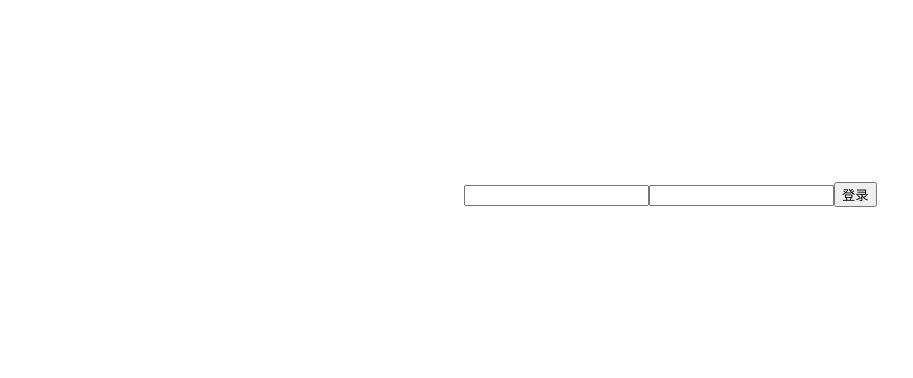
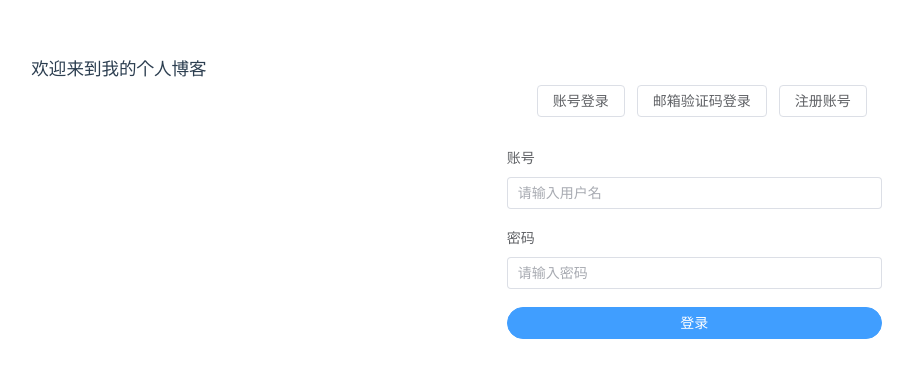
Before and after one commit to ailisaz/todolist, a Vue app: page /login in a window 1280 px wide. Shown: the part 206-584 px from the top of the page, without its empty margins (176-1089 px from the left). Built offline with nearby package versions, Linux system fonts and the light colour scheme; the HTML template or start-up script is replaced by a standard one.

Commit message:
对项目引入vue3，搭建登陆/注册界面

```diff
--- a/package.json
+++ b/package.json
@@ -18,6 +18,7 @@
     "format": "prettier --write --experimental-cli src/"
   },
   "dependencies": {
+    "element-plus": "^2.12.0",
     "pinia": "^3.0.4",
     "vue": "^3.5.25",
     "vue-router": "^4.6.3"
@@ -42,6 +43,8 @@
     "npm-run-all2": "^8.0.4",
     "prettier": "3.6.2",
     "typescript": "~5.9.0",
+    "unplugin-auto-import": "^20.3.0",
+    "unplugin-vue-components": "^30.0.0",
     "vite": "^7.2.4",
     "vite-plugin-vue-devtools": "^8.0.5",
     "vitest": "^4.0.14",
--- a/src/App.vue
+++ b/src/App.vue
@@ -4,11 +4,7 @@ import { RouterLink, RouterView } from 'vue-router'
 </script>
 
 <template>
-	<!-- <img alt="Vue logo" class="logo" src="@/assets/logo.svg" width="125" height="125" /> -->
-	<!-- <HelloWorld msg="You did it!" /> -->
 	<div>
-		<!-- <RouterLink to="/">Home</RouterLink>
-		<RouterLink to="/about">About</RouterLink> -->
 		<RouterLink to="/login"></RouterLink>
 	</div>
 <RouterView />
--- a/src/assets/main.css
+++ b/src/assets/main.css
@@ -26,10 +26,4 @@ a,
     display: flex;
     place-items: center;
   }
-
-  #app {
-    display: grid;
-    grid-template-columns: 1fr 1fr;
-    padding: 0 2rem;
-  }
 }
--- a/src/views/LoginSignUp.vue
+++ b/src/views/LoginSignUp.vue
@@ -1,19 +1,125 @@
 <script setup lang="ts">
-
+import { ref, reactive } from 'vue'
+const loginForm = reactive({
+	username: '',
+	password: '',
+})
+const emailForm = reactive({
+	email: '',
+	verity: '',
+})
+const registForm = reactive({
+	username: '',
+	password: '',
+	email: '',
+	verity: '',
+})
+const onLogin = () => {
+	console.log('提交成功')
+}
+const onEmail = () => {
+	console.log('提交成功')
+}
+const onRegist = () => {
+	console.log('提交成功')
+}
+const currentMode = ref('uname')
 </script>
 
 <template>
-	<div class="login">
-		<form action="">
-			<input type="text">
-			<input type="text">
-			<button>登录</button>
-		</form>
+	<div class="container">
+		<div class="left-panel">
+			<h3>欢迎来到我的个人博客</h3>
+		</div>
+		<div class="right-panel">
+			<div class="right-panel-model">
+				<el-button @click="currentMode = 'uname'"
+					:type="currentMode === 'uname' ? 'paimary' : ''">账号登录</el-button>
+				<el-button @click="currentMode = 'email'"
+					:type="currentMode === 'email' ? 'primary' : ''">邮箱验证码登录</el-button>
+				<el-button @click="currentMode = 'regist'"
+					:type="currentMode === 'regist' ? 'primary' : ''">注册账号</el-button>
+			</div>
+			<div class="right-panel-form">
+				<el-form v-if="currentMode === 'uname'" :model="loginForm" class="demo-form-inline">
+					<el-form-item label="账号" label-position="top">
+						<el-input v-model="loginForm.username" placeholder="请输入用户名" clearable />
+					</el-form-item>
+					<el-form-item label="密码" label-position="top">
+						<el-input v-model="loginForm.password" placeholder="请输入密码" show-password />
+					</el-form-item>
+					<el-form-item>
+						<el-button type="primary" @click="onLogin" round style="width: 100%">登录</el-button>
+					</el-form-item>
+				</el-form>
+				<el-form v-if="currentMode === 'email'" :model="emailForm" class="demo-form-inline">
+					<el-form-item label="邮箱" label-position="top">
+						<el-input v-model="emailForm.email" placeholder="请输入邮箱" clearable />
+					</el-form-item>
+					<el-form-item label="验证码" label-position="top">
+						<el-input v-model="emailForm.verity" placeholder="验证码" clearable><template #append>发送验证码<el-button/></template></el-input>
+					</el-form-item>
+					<el-form-item>
+						<el-button type="primary" @click="onEmail" round style="width: 100%">登录</el-button>
+					</el-form-item>
+				</el-form>
+				<el-form v-if="currentMode === 'regist'" :model="registForm" class="demo-form-inline">
+					<el-form-item label="用户名" label-position="top">
+						<el-input v-model="registForm.username" placeholder="请输入用户名" clearable />
+					</el-form-item>
+					<el-form-item label="密码" label-position="top">
+						<el-input v-model="registForm.password" placeholder="请输入密码" show-password />
+					</el-form-item>
+					<el-form-item label="确认密码" label-position="top">
+						<el-input v-model="registForm.password" placeholder="请再一次输入密码" show-password />
+					</el-form-item>
+					<el-form-item label="邮箱" label-position="top">
+						<el-input v-model="registForm.email" placeholder="请输入邮箱" clearable />
+					</el-form-item>
+					<el-form-item label="验证码" label-position="top">
+						<el-input v-model="registForm.verity" placeholder="验证码" clearable><template #append>发送验证码<el-button/></template></el-input>
+					</el-form-item>
+					<el-form-item>
+						<el-button type="primary" @click="onRegist" round style="width: 100%">登录</el-button>
+					</el-form-item>
+				</el-form>
+			</div>
+		</div>
 	</div>
 </template>
 
 <style scoped>
-	.login{
-		display: flex;
-	}
+.container {
+	display: flex;
+	max-width: 1300px;
+}
+
+.left-panel {
+	margin: 10em;
+	display: flex;
+	flex: 1;
+}
+
+.right-panel {
+	display: flex;
+	flex-direction: column;
+	flex: 1;
+	margin: 10em;
+}
+
+.demo-form-inline {
+	width: 25em;
+}
+
+.right-panel-model {
+	display: flex;
+	flex: 1;
+	width: 100%;
+	margin: 2em;
+}
+
+.right-panel-form {
+	display: flex;
+	flex: 1;
+}
 </style>
--- a/vite.config.ts
+++ b/vite.config.ts
@@ -4,6 +4,10 @@ import { defineConfig } from 'vite'
 import vue from '@vitejs/plugin-vue'
 import vueJsx from '@vitejs/plugin-vue-jsx'
 import vueDevTools from 'vite-plugin-vue-devtools'
+// 按需导入elementplus包
+import AutoImport from 'unplugin-auto-import/vite'
+import Components from 'unplugin-vue-components/vite'
+import { ElementPlusResolver } from 'unplugin-vue-components/resolvers'
 
 // https://vite.dev/config/
 export default defineConfig({
@@ -11,6 +15,12 @@ export default defineConfig({
     vue(),
     vueJsx(),
     vueDevTools(),
+    AutoImport({
+      resolvers: [ElementPlusResolver()],
+    }),
+    Components({
+      resolvers: [ElementPlusResolver()],
+    }),
   ],
   resolve: {
     alias: {
```
Also changed, not shown: auto-imports.d.ts (added, +10 -0 lines), components.d.ts (added, +54 -0 lines), 1 other file (tests, documents, lock files or other folders).
